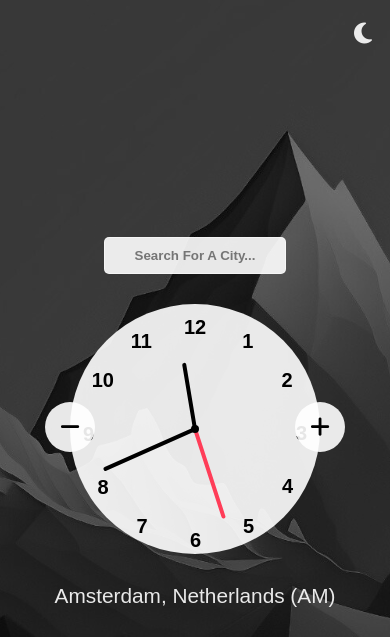
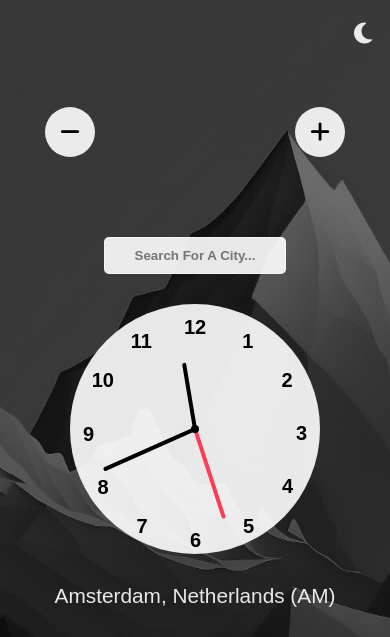
Before and after one commit to clock-team-stage/Clock, a PHP site: page / in a window 390 px wide. Shown: the top 637 px of the page. Run offline with PHP 8.4, Linux system fonts and the light colour scheme; some libraries are stand-ins or nearby versions.

Commit message:
responsive

```diff
--- a/css/style.css
+++ b/css/style.css
@@ -247,7 +247,7 @@ body {
     height: 50px;
 }
 
-@media screen and (max-width: 1000px) {
+@media screen and (max-width: 1100px) {
     body {
         grid-template-columns: 1fr;
         padding: 0 10%;
@@ -266,4 +266,9 @@ body {
         gap: 20px;
         height: 100vh;
     }
+
+    #remove-clock,
+    #add-clock {
+        top: 15%;
+    }
 }
```
